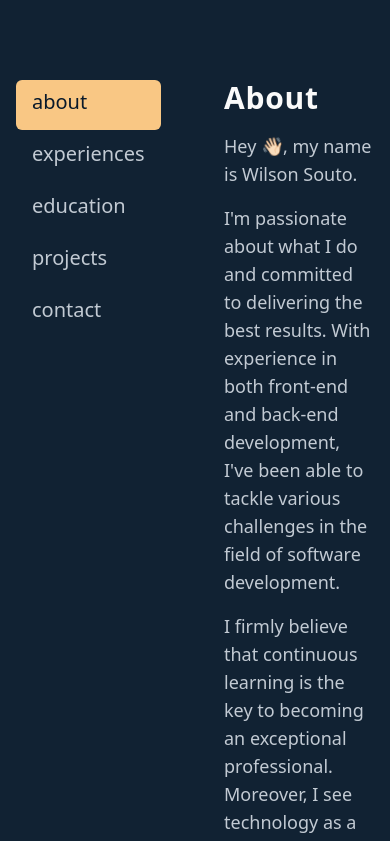
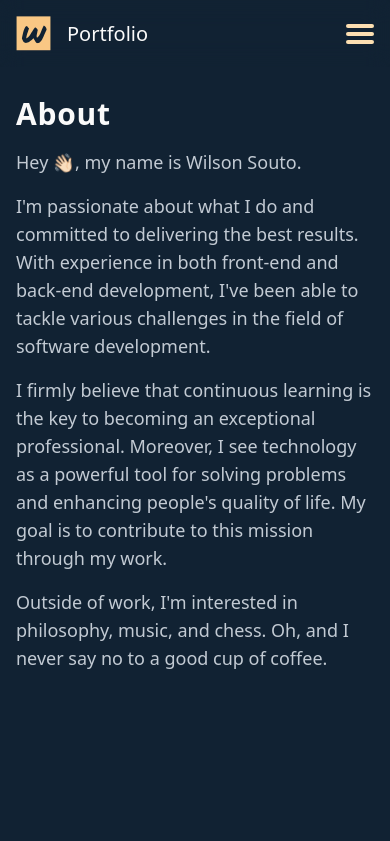
Before and after one commit to wilsonsouto/portfolio, a Next.js app: page / in a window 390 px wide. Shown: the top 841 px of the page. Built offline with nearby package versions, Linux system fonts and the light colour scheme.

Commit message:
Adjust project for smaller resolutions and implement hamburguer menu

```diff
--- a/src/app/layout.tsx
+++ b/src/app/layout.tsx
@@ -13,7 +13,9 @@ export default function RootLayout({
 }>) {
   return (
     <html lang='en'>
-      <body className='m-auto flex max-w-4xl gap-52 bg-foreground px-4 py-20 text-background'>{children}</body>
+      <body className='m-auto flex max-w-4xl flex-col gap-20 bg-foreground p-4 text-background md:flex-row md:gap-52 md:py-20'>
+        {children}
+      </body>
     </html>
   );
 }
--- a/src/app/page.tsx
+++ b/src/app/page.tsx
@@ -1,6 +1,8 @@
 'use client';
-import React, { useState } from 'react';
+import React, { useState, useEffect } from 'react';
 import { About, Experiences, Education, Projects, Contact } from '@/components/layout';
+import { Menu } from '@/components/elements';
+import Image from 'next/image';
 
 interface HeaderProps {
   section: string;
@@ -11,15 +13,29 @@ interface HeaderProps {
 export default function Header() {
   const [activeSection, setActiveSection] = useState('about');
   const [position, setPosition] = useState('0');
+  const [windowWidth, setWindowWidth] = useState(window.innerWidth);
 
   const handleClick = (section: string, position: string) => {
     setActiveSection(section);
     setPosition(position);
   };
 
+  useEffect(() => {
+    const handleResize = () => {
+      setWindowWidth(window.innerWidth);
+    };
+
+    window.addEventListener('resize', handleResize);
+
+    return () => {
+      window.removeEventListener('resize', handleResize);
+    };
+  }, []);
+
   return (
     <>
       <header className='relative'>
+        {windowWidth >= 768 && (
           <nav className='fixed py-2'>
             <span
               style={{ top: `${position}%` }}
@@ -37,6 +53,26 @@ export default function Header() {
               ))}
             </ul>
           </nav>
+        )}
+        {windowWidth < 768 && (
+          <nav className='fixed left-0 top-0 z-50 flex w-full items-center justify-between rounded-sm p-4 text-xl backdrop-blur-md'>
+            <div className='flex items-center gap-4'>
+              <Image alt='favicon' src='/img/elements/favicon.svg' width={35} height={35} />
+              <span>Portfolio</span>
+            </div>
+            <Menu>
+              {header.map((item, index) => (
+                <li
+                  key={index}
+                  className={`cursor-pointer px-4 duration-300 ${item.section === activeSection ? 'text-neutral-900' : 'text-neutral-300 hover:text-accent-300'}`}
+                  onClick={() => handleClick(item.section, item.position)}
+                >
+                  {item.section}
+                </li>
+              ))}
+            </Menu>
+          </nav>
+        )}
       </header>
       <main>
         <section className='flex w-full flex-col gap-4'>
--- /dev/null
+++ b/src/components/elements/index.ts
@@ -0,0 +1,2 @@
+import { Menu } from './menu.component';
+export { Menu };
--- /dev/null
+++ b/src/components/elements/menu.component.tsx
@@ -0,0 +1,40 @@
+import { useState } from 'react';
+
+interface MenuProps {
+  children: React.ReactNode;
+}
+
+export function Menu({ children }: MenuProps) {
+  const [menu, setMenu] = useState(true);
+
+  const toggleMenu = () => {
+    setMenu(!menu);
+  };
+
+  return (
+    <>
+      <button onClick={toggleMenu}>
+        <span
+          className={`mx-auto my-1 block h-1 w-7 rounded-md bg-accent-200 transition-all duration-300 ease-in-out ${
+            menu ? '' : 'translate-y-2 rotate-45'
+          }`}
+        ></span>
+        <span
+          className={`mx-auto my-1 block h-1 w-7 rounded-md bg-accent-200 transition-all duration-300 ease-in-out ${
+            !menu ? 'opacity-0' : ''
+          }`}
+        ></span>
+        <span
+          className={`mx-auto my-1 block h-1 w-7 rounded-md bg-accent-200 transition-all duration-300 ease-in-out ${
+            menu ? '' : '-translate-y-2 -rotate-45'
+          }`}
+        ></span>
+      </button>
+      <ul
+        className={`fixed ${menu ? 'hidden' : 'fixed'} left-0 top-[67px] flex w-full flex-col gap-4 rounded-b-md bg-neutral-400 py-4 text-end text-xl`}
+      >
+        {children}
+      </ul>
+    </>
+  );
+}
```
Also changed, not shown: public/img/elements/favicon.svg (added). Lines whose indentation alone changed are shown as unchanged.
